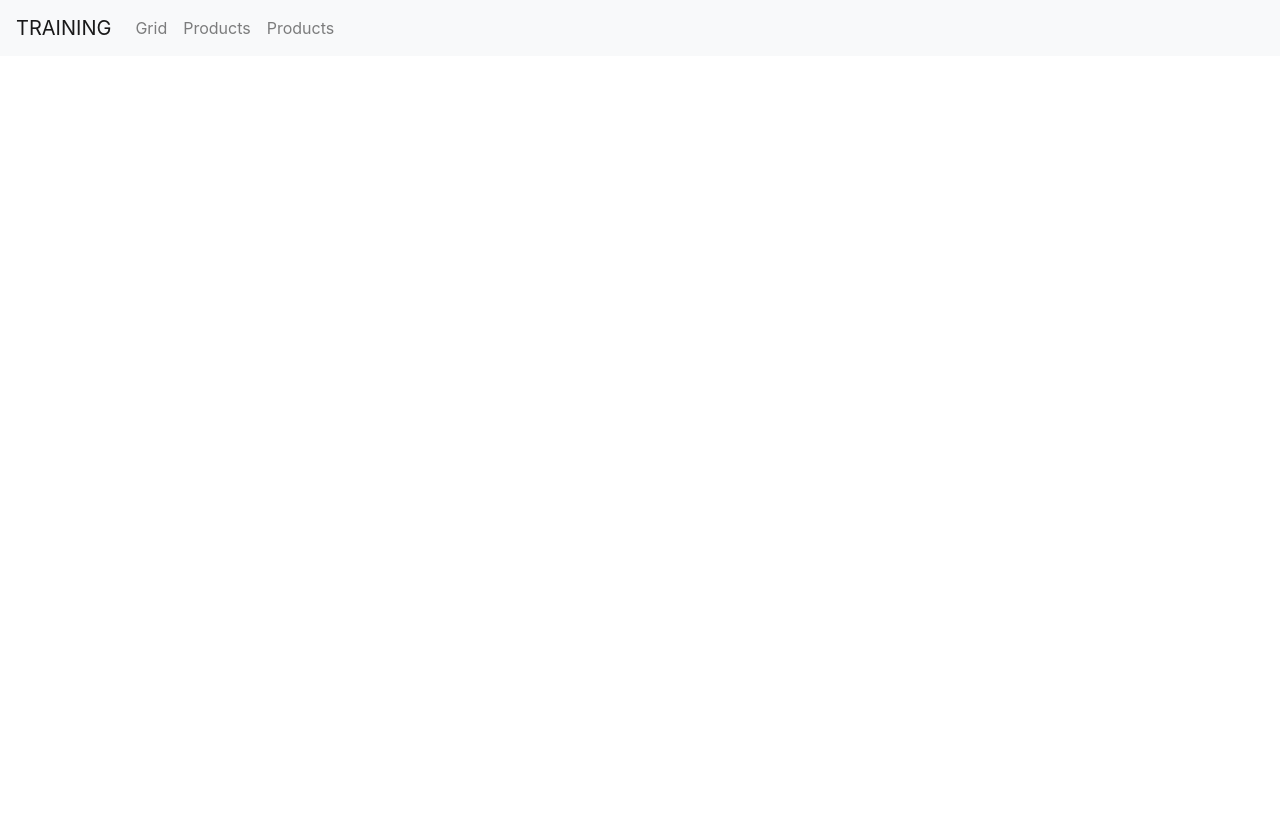
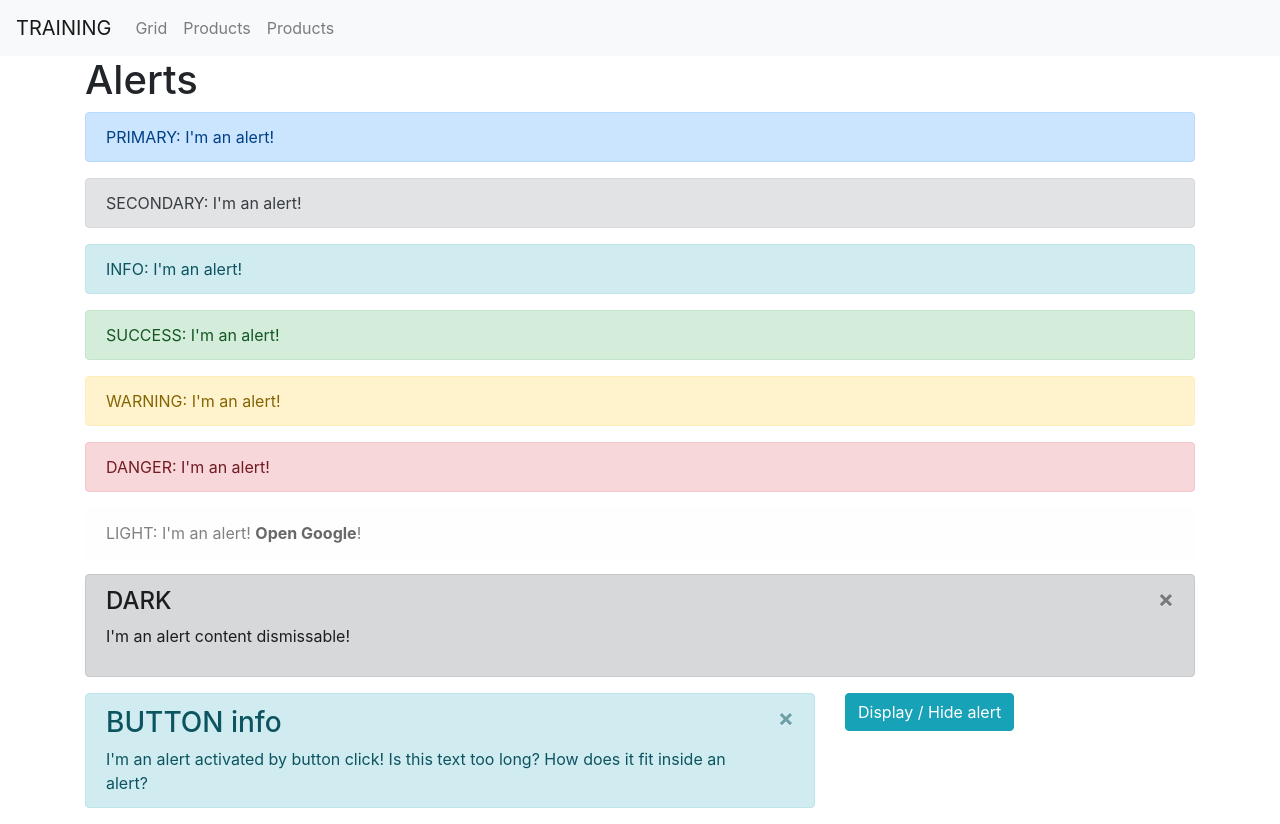
Before and after one commit to LucasRosinelli/bootstrap4-intro, a plain HTML site: page index.html in a window 1280 px wide. Before the commit the page ends 800 px from the top, so only its background shows below. Drawn offline with nearby package versions, Linux system fonts and the light colour scheme.

Commit message:
Alert samples created

```diff
--- a/index.html
+++ b/index.html
@@ -28,8 +28,96 @@
             </ul>
         </div>
     </nav>
+    <div class="container">
+        <div class="row">
+            <div class="col">
+                <h1>Alerts</h1>
+            </div>
+        </div>
+        <div class="row">
+            <div class="col">
+                <div class="alert alert-primary" role="alert">
+                    PRIMARY: I'm an alert!
+                </div>
+            </div>
+        </div>
+        <div class="row">
+            <div class="col">
+                <div class="alert alert-secondary" role="alert">
+                    SECONDARY: I'm an alert!
+                </div>
+            </div>
+        </div>
+        <div class="row">
+            <div class="col">
+                <div class="alert alert-info" role="alert">
+                    INFO: I'm an alert!
+                </div>
+            </div>
+        </div>
+        <div class="row">
+            <div class="col">
+                <div class="alert alert-success" role="alert">
+                    SUCCESS: I'm an alert!
+                </div>
+            </div>
+        </div>
+        <div class="row">
+            <div class="col">
+                <div class="alert alert-warning" role="alert">
+                    WARNING: I'm an alert!
+                </div>
+            </div>
+        </div>
+        <div class="row">
+            <div class="col">
+                <div class="alert alert-danger" role="alert">
+                    DANGER: I'm an alert!
+                </div>
+            </div>
+        </div>
+        <div class="row">
+            <div class="col">
+                <div class="alert alert-light" role="alert">
+                    LIGHT: I'm an alert! <a href="https://www.google.com/" class="alert-link" target="google">Open Google</a>!
+                </div>
+            </div>
+        </div>
+        <div class="row">
+            <div class="col">
+                <div class="alert alert-dark alert-dismissible fade show" role="alert">
+                    <button type="button" class="close" data-dismiss="alert" aria-label="Close">
+                        <span aria-hidden="true">&times;</span>
+                    </button>
+                    <h4 class="alert-heading">DARK</h4>
+                    <p>I'm an alert content dismissable!</p>
+                </div>
+            </div>
+        </div>
+        <div class="row">
+            <div class="col col-8">
+                <div class="alert alert-info alert-dismissible fade show" role="alert" id="displayAlertMessage">
+                    <button type="button" class="close" data-dismiss="alert" aria-label="Close">
+                        <span aria-hidden="true">&times;</span>
+                    </button>
+                    <h3 class="alert-heading">BUTTON info</h3>
+                    <p class="mb-0">I'm an alert activated by button click! Is this text too long? How does it fit inside an alert?</p>
+                </div>
+            </div>
+            <div class="col col-4">
+                <button type="button" class="btn btn-info" id="displayAlertButton">Display / Hide alert</button>
+            </div>
+        </div>
+    </div>
     <script src="https://code.jquery.com/jquery-3.3.1.slim.min.js" integrity="sha384-q8i/X+965DzO0rT7abK41JStQIAqVgRVzpbzo5smXKp4YfRvH+8abtTE1Pi6jizo" crossorigin="anonymous"></script>
     <script src="https://cdnjs.cloudflare.com/ajax/libs/popper.js/1.14.7/umd/popper.min.js" integrity="sha384-UO2eT0CpHqdSJQ6hJty5KVphtPhzWj9WO1clHTMGa3JDZwrnQq4sF86dIHNDz0W1" crossorigin="anonymous"></script>
     <script src="https://stackpath.bootstrapcdn.com/bootstrap/4.3.1/js/bootstrap.min.js" integrity="sha384-JjSmVgyd0p3pXB1rRibZUAYoIIy6OrQ6VrjIEaFf/nJGzIxFDsf4x0xIM+B07jRM" crossorigin="anonymous"></script>
+    <script>
+        $(document).ready(function() {
+            $('#displayAlertButton').click(function() {
+                $('#displayAlertMessage').alert().toggle();
+            });
+        });
+    </script>
 </body>
 </html>
```
